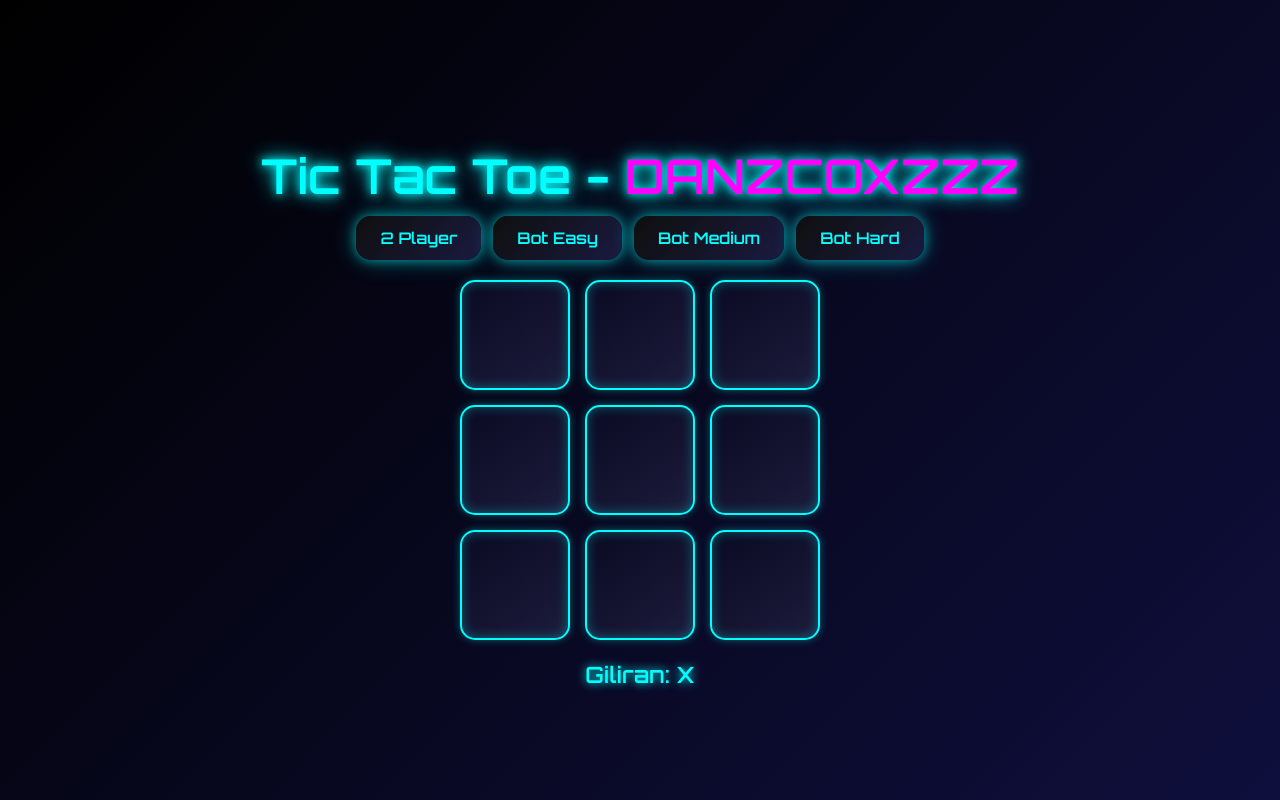
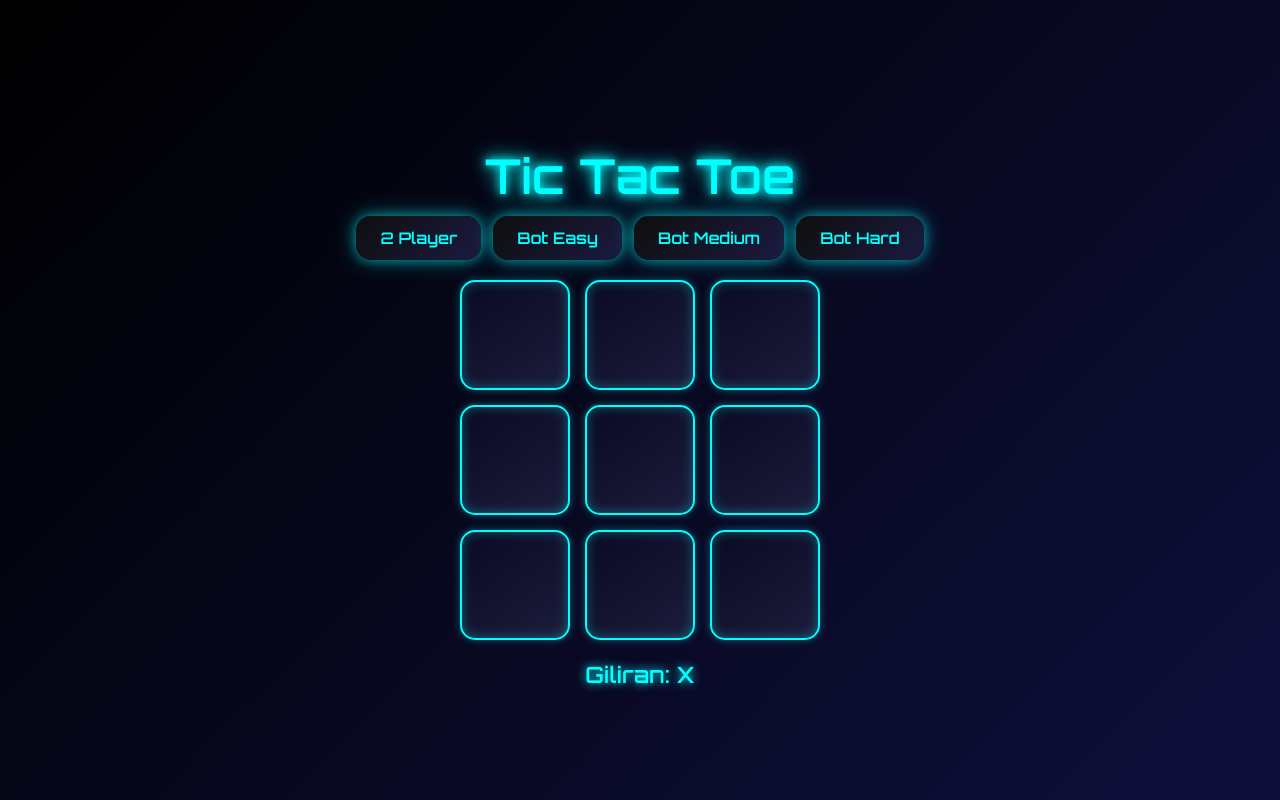
Before and after one commit to Danzxx-afk/TICTACTOE-BYMRYSF-, a plain HTML site: page index.html in a window 1280 px wide. Drawn offline with Linux system fonts and the light colour scheme.

```diff
--- a/index.html
+++ b/index.html
@@ -2,7 +2,7 @@
 <head>
   <meta charset="UTF-8" />
   <meta name="viewport" content="width=device-width, initial-scale=1.0" />
-  <title>Tic Tac Toe - DANZCOXZZZ</title>
+  <title>Tic Tac Toe</title>
   <link href="https://fonts.googleapis.com/css2?family=Orbitron:wght@600&display=swap" rel="stylesheet">
   <style>
     * {
@@ -101,7 +101,7 @@
   </style>
 </head>
 <body>
-  <h1>Tic Tac Toe - <span style="color:#f0f">DANZCOXZZZ</span></h1>
+  <h1>Tic Tac Toe<span style="color:#f0f"></span></h1>
   <div class="controls">
     <button onclick="startGame('2p')">2 Player</button>
     <button onclick="startGame('easy')">Bot Easy</button>
```
